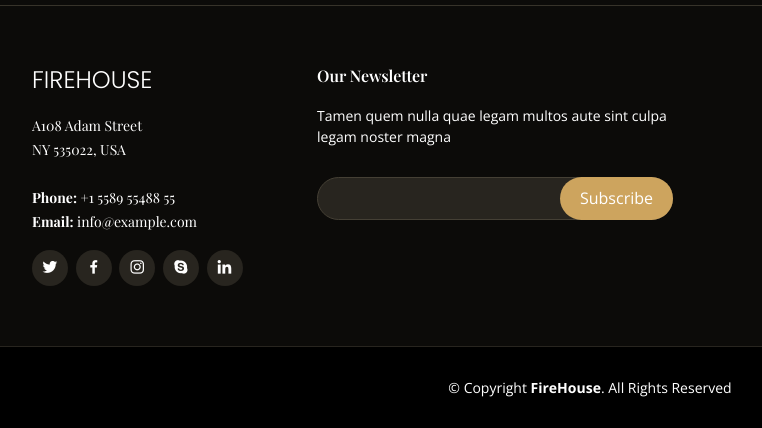
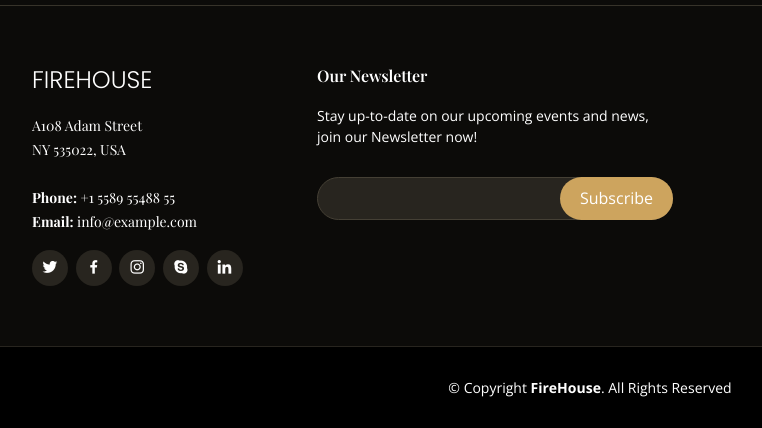
Before and after one commit to ErikHgm/FireHouse-Restaurant-Project, a Django app: page /accounts/signup/ in a window 1280 px wide. Shown: the part 643-1071 px from the top of the page, without its empty margins (50-812 px from the left). Run offline with Django 3.2, Linux system fonts and the light colour scheme; some libraries are stand-ins or nearby versions; some web fonts are replaced.

Commit message:
style: add text to newsletter form

```diff
--- a/templates/base.html
+++ b/templates/base.html
@@ -130,7 +130,7 @@
 
           <div class="col-lg-4 col-md-6 footer-newsletter">
             <h4>Our Newsletter</h4>
-            <p>Tamen quem nulla quae legam multos aute sint culpa legam noster magna</p>
+            <p>Stay up-to-date on our upcoming events and news, join our Newsletter now!</p>
             <form action="" method="post">
               <input type="email" name="email"><input type="submit" value="Subscribe">
             </form>
```
